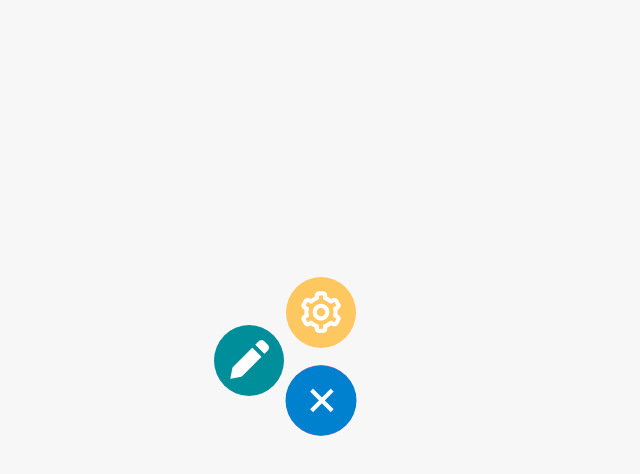
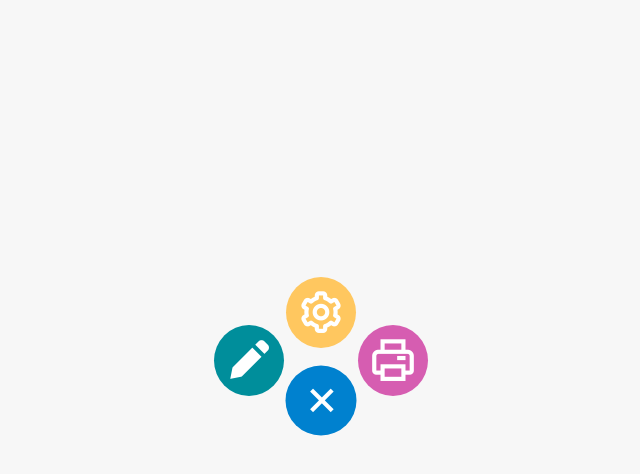
Before and after one commit to leticea/floating-menu, a plain HTML site: page index.html in a window 1280 px wide. Both pictures are taken after a click on the element 640 px from the left and 400 px from the top of the page. Shown: the whole page, without its empty margins (319-959 px from the left). Drawn offline with nearby package versions, Linux system fonts and the light colour scheme.

Commit message:
criando o readme

```diff
--- a/style.css
+++ b/style.css
@@ -48,7 +48,7 @@ i {
   transition-delay: 0.1s;
 }
 
-.active ~ .options .item:nth-child(2) {
-  transform: translate(0, -5.5rem);
-  transition-delay: 0.1s;
+.active ~ .options .item:nth-child(3) {
+  transform: translate(4.5rem, -2.5rem);
+  transition-delay: 0.2s;
 }
```
Also changed, not shown: .github/image.png (added), .github/image2.png (added), 2 other files.
